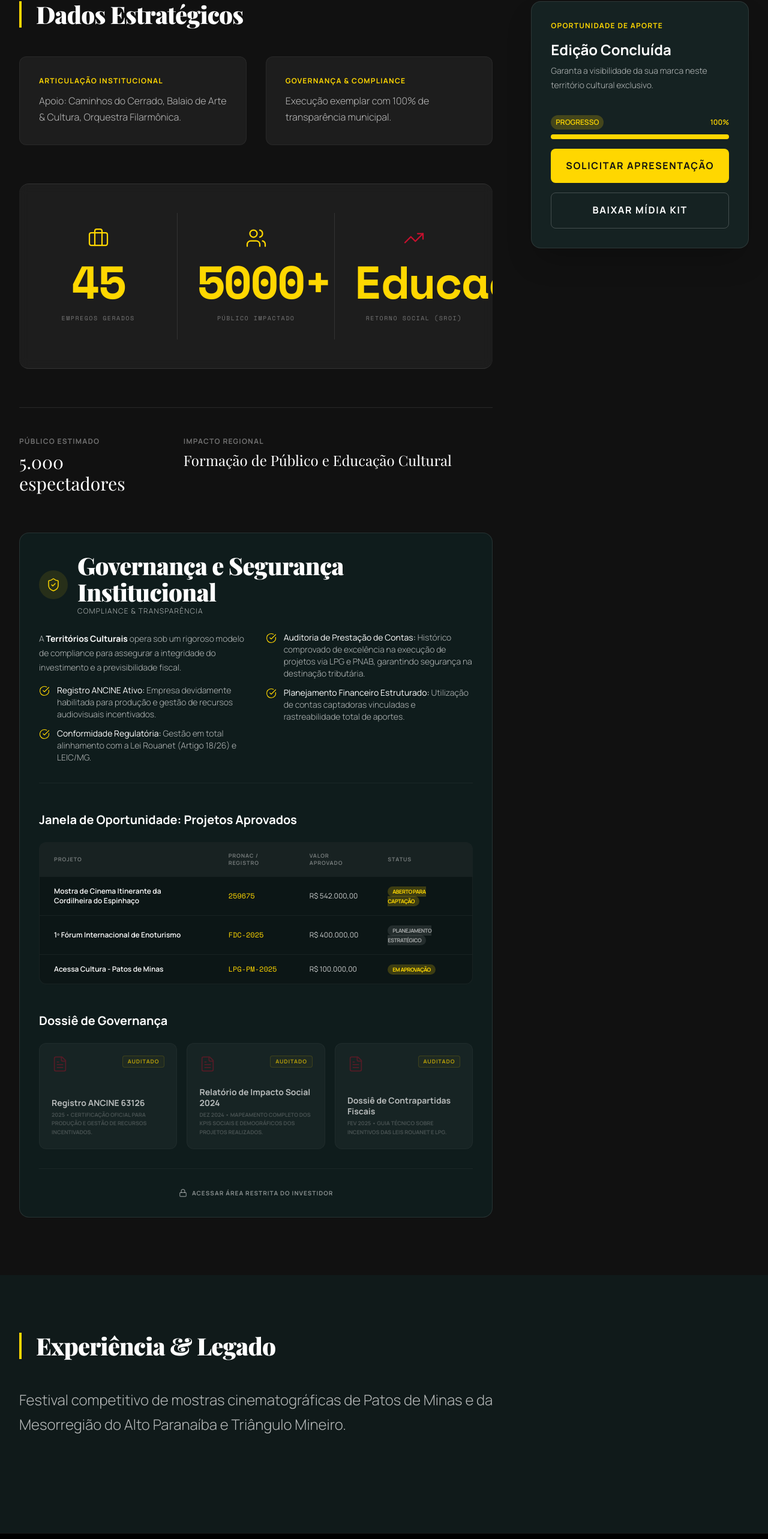
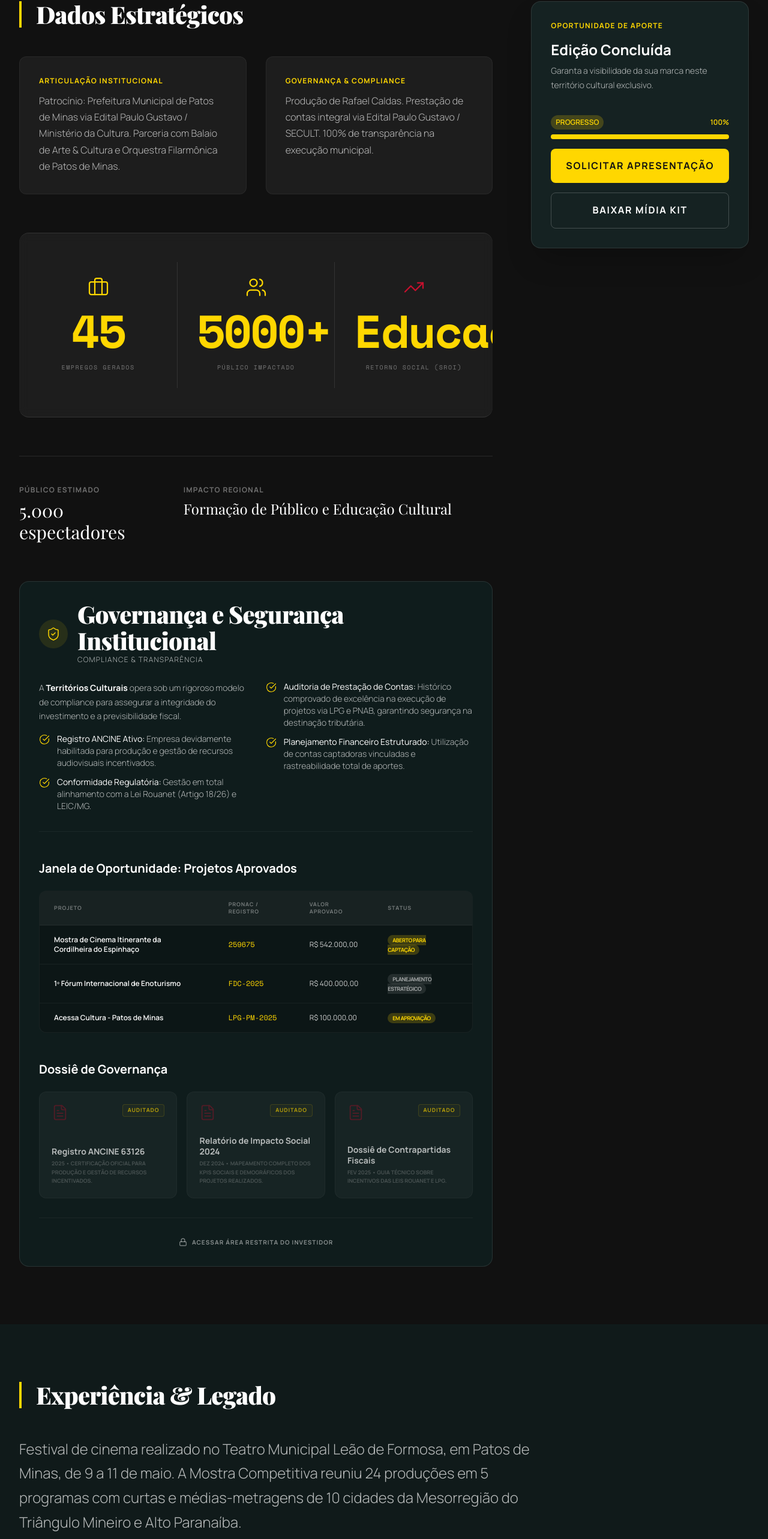
Before and after one commit to kiboxglx/territorioculturais, a React (Vite) app: page /projeto/cine-territorio in a window 1280 px wide. Shown: the part 814-3380 px from the top of the page at 60% size. Built offline with nearby package versions, Linux system fonts and the light colour scheme; a web font is replaced by a local one.

Commit message:
story 14: atualiza description, subtitle, institutionalRelations, governance e details de Cine Território e Cineclube Vemvê com dados dos releases oficiais

```diff
--- a/src/data/projects.js
+++ b/src/data/projects.js
@@ -156,16 +156,16 @@ export const projects = [
         id: "cineclube-vemve",
         slug: "cineclube-vemve",
         title: "Cineclube Vemvê",
-        subtitle: "Democratização do Acesso",
+        subtitle: "2 a 7 de Junho | UNIPAM, Patos de Minas",
         heroImage: "/images/projects/cineclube-vemve.webp",
         fallbackImage: "https://images.unsplash.com/photo-1536440136628-849c177e76a1?q=80&w=1200&auto=format&fit=crop",
         incentiveLaw: "PNAB",
         status: "Realizado",
-        estimatedAudience: "2.000 Jovens",
-        regionalImpact: "Inclusão Social e Formação de Público",
-        description: "Mostra cinematográfica permanente dedicada à formação de público para o cinema brasileiro, promovendo sessões acessíveis e reflexivas junto à comunidade.",
-        institutionalRelations: "Rede estadual de cineclubes e coletivos locais.",
-        governance: "Prestação de contas simplificada e impacto direto na ponta.",
+        estimatedAudience: "2.000 pessoas",
+        regionalImpact: "Formação de Público para Cinema Brasileiro",
+        description: "Evento de mostras cinematográficas realizado no Centro Universitário de Patos de Minas (UNIPAM), de 2 a 7 de junho. 12 mostras gratuitas com 24 produções, percorrendo 6 ciclos temáticos — do Cinema Mineiro aos Clássicos Brasileiros — conectando o interior de Minas Gerais ao cenário global.",
+        institutionalRelations: "Patrocínio: Prefeitura Municipal de Patos de Minas via Política Nacional Aldir Blanc (PNAB) / Ministério da Cultura. Produção de Rafael Caldas.",
+        governance: "Prestação de contas integral via PNAB/SECULT. 12 mostras gratuitas com entrada aberta ao público.",
         locationLabel: "📍 Patos de Minas, MG",
         city: "patos-de-minas",
         seoKeywords: ["Cineclube Vemvê", "Cineclube Patos de Minas", "Inclusão Social", "Cultura Norte de Minas"],
@@ -177,8 +177,16 @@ export const projects = [
         documents: [],
         details: [
             {
-                title: "Sessões Comentadas",
-                content: "Exibições seguidas de debates enriquecedores com a comunidade."
+                title: "6 Ciclos Temáticos",
+                content: "Um Século de Cinema Mineiro · Clássicos do Cinema Brasileiro · O Cinema Negro · Códigos da Natureza · Minha Música Filme · Cine Território."
+            },
+            {
+                title: "Manifestações Culturais",
+                content: "11 apresentações musicais de cultura popular: Aldeia Xucuru-Kariri, Fanfarra de São Gonçalo do Abaeté, Conservatório Municipal de Patos de Minas, Banda Dino Patense, Slam Phatos e Folia das Mulheres."
+            },
+            {
+                title: "Master Class com Vinicius de Oliveira",
+                content: "Workshop 'A Trajetória do Cinema Brasileiro e sua Importância Cultural', seguido de exibição de 'Ainda Estou Aqui' (Walter Salles)."
             }
         ]
     },
@@ -229,9 +237,9 @@ export const projects = [
         quotaAvailable: "Edição Concluída",
         estimatedAudience: "5.000 espectadores",
         regionalImpact: "Formação de Público e Educação Cultural",
-        description: "Festival competitivo de mostras cinematográficas de Patos de Minas e da Mesorregião do Alto Paranaíba e Triângulo Mineiro.",
-        institutionalRelations: "Apoio: Caminhos do Cerrado, Balaio de Arte & Cultura, Orquestra Filarmônica.",
-        governance: "Execução exemplar com 100% de transparência municipal.",
+        description: "Festival de cinema realizado no Teatro Municipal Leão de Formosa, em Patos de Minas, de 9 a 11 de maio. A Mostra Competitiva reuniu 24 produções em 5 programas com curtas e médias-metragens de 10 cidades da Mesorregião do Triângulo Mineiro e Alto Paranaíba.",
+        institutionalRelations: "Patrocínio: Prefeitura Municipal de Patos de Minas via Edital Paulo Gustavo / Ministério da Cultura. Parceria com Balaio de Arte & Cultura e Orquestra Filarmônica de Patos de Minas.",
+        governance: "Produção de Rafael Caldas. Prestação de contas integral via Edital Paulo Gustavo / SECULT. 100% de transparência na execução municipal.",
         locationLabel: "📍 Patos de Minas, MG",
         city: "patos-de-minas",
         seoKeywords: ["Cine Território", "Lei Paulo Gustavo Patos de Minas", "Cinema Comunitário", "Formação de Público"],
@@ -241,6 +249,19 @@ export const projects = [
             socialReturn: "Educacional"
         },
         documents: [],
-        details: []
+        details: [
+            {
+                title: "Mostra Competitiva Regional",
+                content: "24 produções de 10 cidades da Mesorregião do Triângulo Mineiro e Alto Paranaíba, distribuídas em 5 programas de curtas e médias-metragens."
+            },
+            {
+                title: "Cerimônia de Abertura",
+                content: "Apresentação folclórica da Aldeia Indígena Xucuru-Kariri e homenagem aos artistas patenses Tatiana Cruz (atriz e bailarina) e Erick Maximiano (cineasta)."
+            },
+            {
+                title: "Cerimônia de Encerramento",
+                content: "Entrega do Troféu Cine Território a Regina Maria Faria Carvalho. Show de violão clássico com o grupo Os Hobbits do Conservatório Municipal de Patos de Minas."
+            }
+        ]
     }
 ];
```
